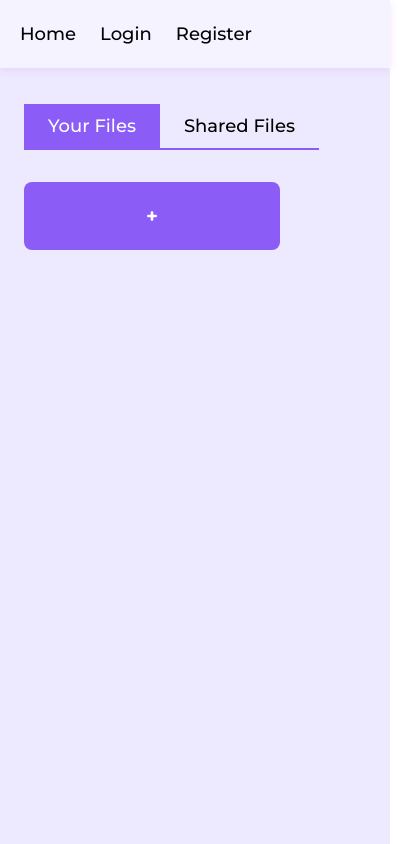
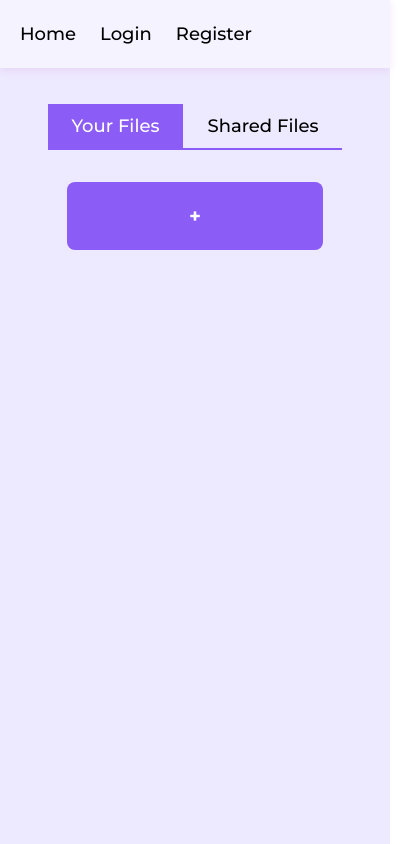
Before and after one commit to krystiano13/docs, a React (Vite) app in the folder client/: page /choose in a window 390 px wide. Shown: the whole page, 414 px wide, since content can reach past the window. Built offline with nearby package versions, Linux system fonts and the light colour scheme.

Commit message:
create styles for mobile version of choose view

```diff
--- a/client/src/views/Choose.tsx
+++ b/client/src/views/Choose.tsx
@@ -3,8 +3,8 @@ import { useState } from "react"
 export function Choose() {
     const [option, setOption] = useState<"your"|"shared">("your");
     return (
-        <div className="w-[100vw] h-[100vh] p-6">
-            <section className="pt-20 flex items-center" id="buttons">
+        <div className="w-full h-full pt-6 p-0 md:p-6 flex flex-col">
+            <section className="pt-20 justify-center md:justify-start flex items-center" id="buttons">
                 <button
                     className={`${option == "your" && "text-white bg-violet-500"} font-medium text-lg p-2 pl-6 pr-6 border-violet-500 border-b-2 border-b-solid`}
                     onClick={() => setOption("your")}>
@@ -18,7 +18,7 @@ export function Choose() {
             </section>
             <section
                 id="files"
-                className="pt-8 flex flex-wrap justify-start gap-6 w-[100vw] h-auto overflow-y-auto"
+                className="pt-8 flex justify-center md:justify-start w-[100vw] h-auto overflow-y-auto"
             >
                 <button
                     className="rounded-lg hover:bg-violet-400 transition-colors bg-violet-500 text-white text-xl font-bold min-w-64 p-5 pl-8 pr-8"
```
